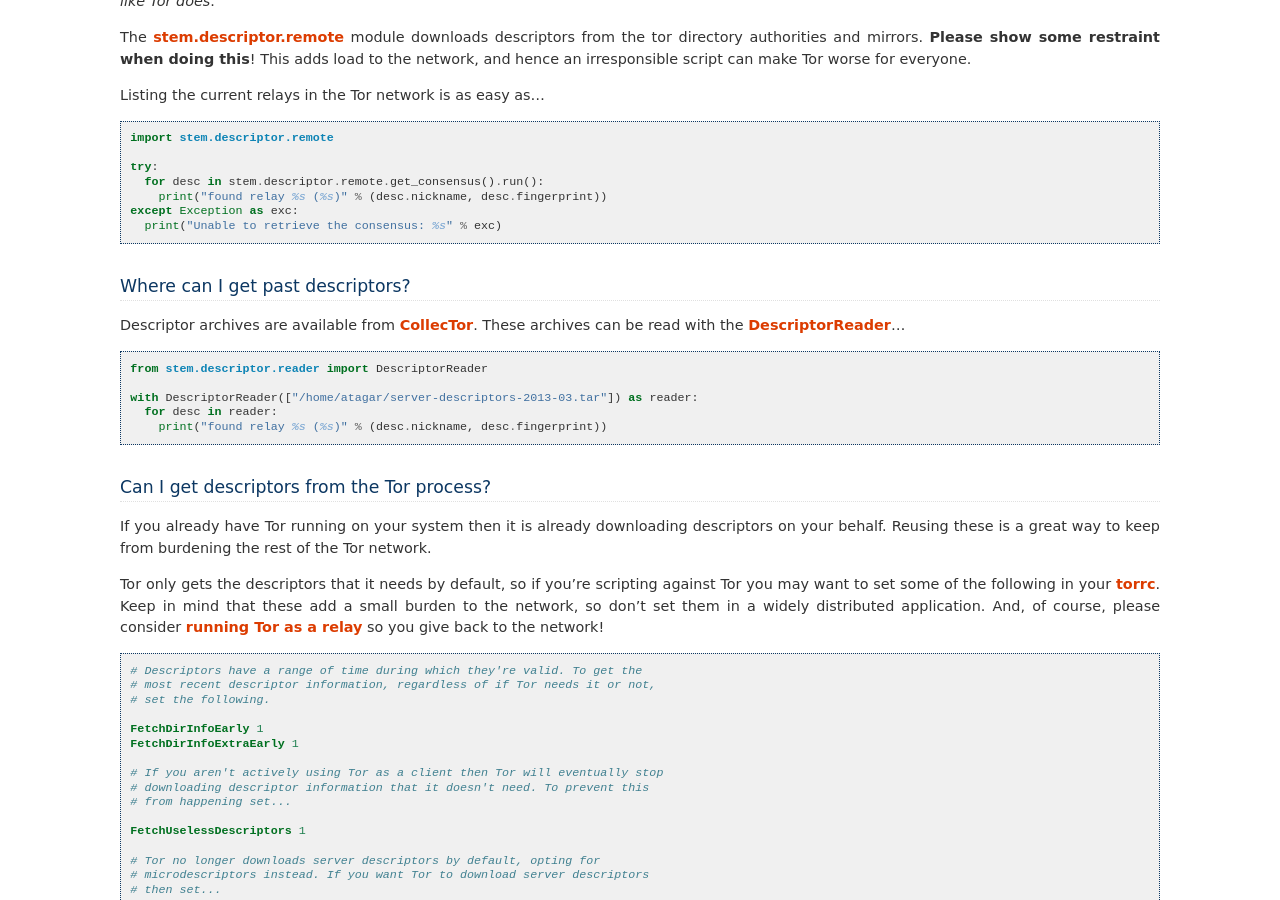
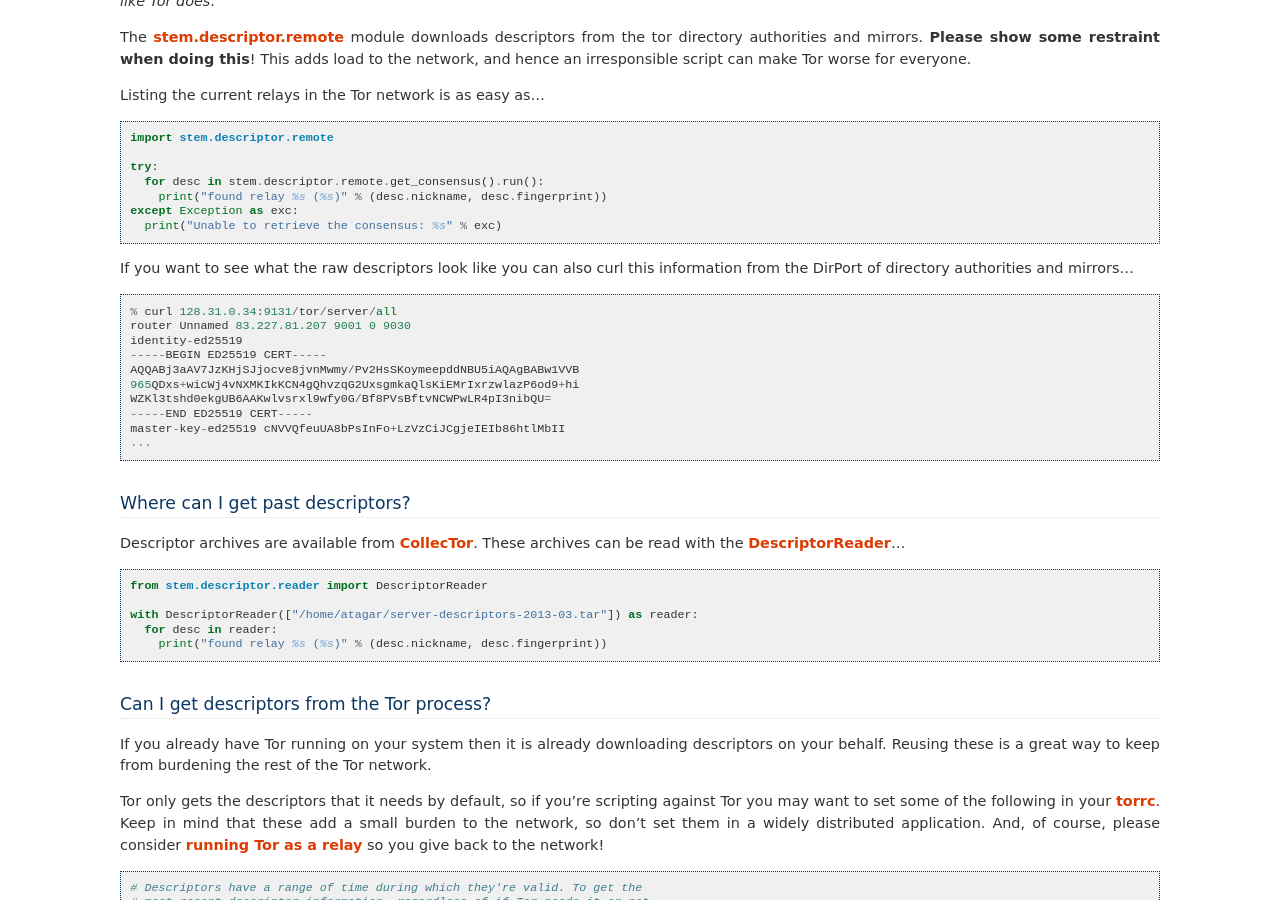
Before and after one commit to torproject/stem, a Sphinx documentation site: the page built from docs/tutorials/mirror_mirror_on_the_wall.rst, in a window 1280 px wide and 900 px high, scrolled down 1244 px. Built offline with Sphinx 7.4.7, drawn with Linux system fonts in a browser that asks for light colours.

Commit message:
Give an example of curling directory information
I do this all the time when checking things, and could be a useful trick for
Stem users to know too.

```diff
--- a/docs/tutorials/mirror_mirror_on_the_wall.rst
+++ b/docs/tutorials/mirror_mirror_on_the_wall.rst
@@ -79,6 +79,22 @@
 
 .. literalinclude:: /_static/example/current_descriptors.py
    :language: python
+
+If you want to see what the raw descriptors look like you can also curl this
+information from the DirPort of directory authorities and mirrors...
+
+::
+
+  % curl 128.31.0.34:9131/tor/server/all
+  router Unnamed 83.227.81.207 9001 0 9030
+  identity-ed25519
+  -----BEGIN ED25519 CERT-----
+  AQQABj3aAV7JzKHjSJjocve8jvnMwmy/Pv2HsSKoymeepddNBU5iAQAgBABw1VVB
+  965QDxs+wicWj4vNXMKIkKCN4gQhvzqG2UxsgmkaQlsKiEMrIxrzwlazP6od9+hi
+  WZKl3tshd0ekgUB6AAKwlvsrxl9wfy0G/Bf8PVsBftvNCWPwLR4pI3nibQU=
+  -----END ED25519 CERT-----
+  master-key-ed25519 cNVVQfeuUA8bPsInFo+LzVzCiJCgjeIEIb86htlMbII
+  ...
 
 .. _where-can-i-get-past-descriptors:
 
```
